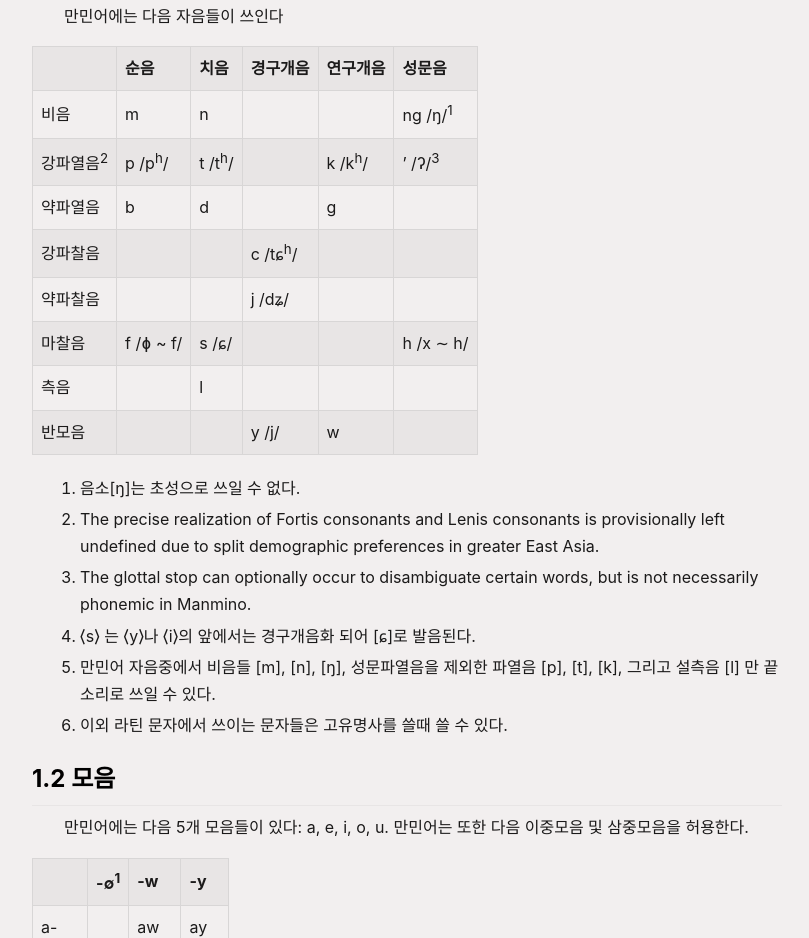
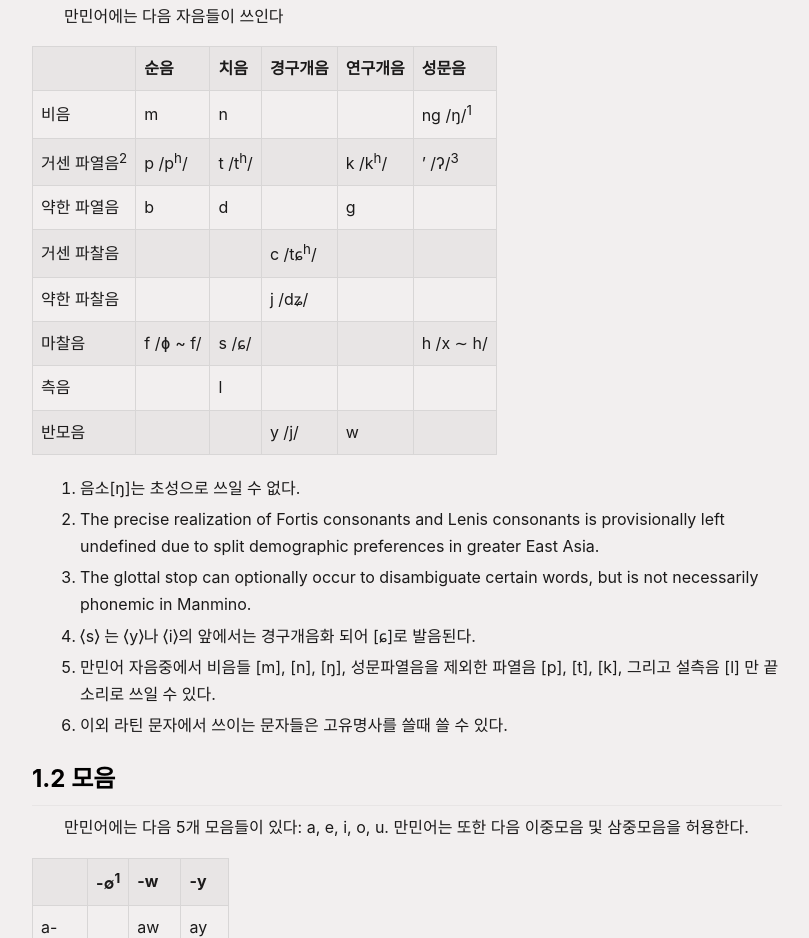
Before and after one commit to Manmino/manmino.github.io, a plain HTML site: page documentation-korean.html in a window 1280 px wide. Shown: the part 1757-2695 px from the top of the page, without its empty margins (233-1042 px from the left). Drawn offline with Linux system fonts and the light colour scheme.

Commit message:
Update documentation-korean.html

```diff
--- a/documentation-korean.html
+++ b/documentation-korean.html
@@ -108,7 +108,7 @@
                 <td align="center">ng /ŋ/<sup>1</sup></td>
             </tr>
             <tr>
-                <td>강파열음<sup>2</sup></td>
+                <td>거센 파열음<sup>2</sup></td>
                 <td align="center">p /p<sup>h</sup>/</td>
                 <td align="center">t /t<sup>h</sup>/</td>
                 <td align="center"></td>
@@ -116,7 +116,7 @@
                 <td align="center">’ /ʔ/<sup>3</sup></td>
             </tr>
             <tr>
-                <td>약파열음</td>
+                <td>약한 파열음</td>
                 <td align="center">b</td>
                 <td align="center">d</td>
                 <td align="center"></td>
@@ -124,7 +124,7 @@
                 <td align="center"></td>
             </tr>
             <tr>
-                <td>강파찰음</td>
+                <td>거센 파찰음</td>
                 <td align="center"></td>
                 <td align="center"></td>
                 <td align="center">c /tɕ<sup>h</sup>/</td>
@@ -132,7 +132,7 @@
                 <td align="center"></td>
             </tr>
             <tr>
-                <td>약파찰음</td>
+                <td>약한 파찰음</td>
                 <td align="center"></td>
                 <td align="center"></td>
                 <td align="center">j /dʑ/</td>
```
